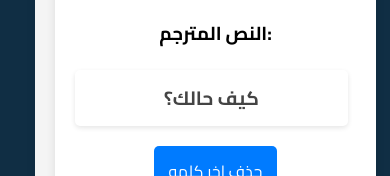
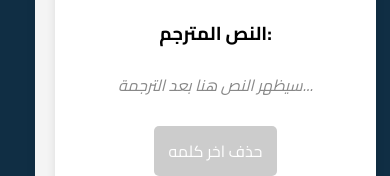
Before and after one commit to ahmedkhafagy800/signify, a React (Create React App) app: page /live in a window 390 px wide. Shown: the part 1404-1580 px from the top of the page. Built offline with nearby package versions, Linux system fonts and the light colour scheme; no server answers.

Commit message:
update style for mobile devices

```diff
--- a/src/components/LiveCamera.js
+++ b/src/components/LiveCamera.js
@@ -11,7 +11,7 @@ const LiveCamera = () => {
     const streamRef = useRef(null);
 
     useEffect(() => {
-        appendTranslatedText("كيف حالك؟");
+        // appendTranslatedText("كيف حالك؟");
         const startCamera = async () => {
             try {
                 const stream = await navigator.mediaDevices.getUserMedia({ video: true });
--- a/src/index.js
+++ b/src/index.js
@@ -1,6 +1,6 @@
 import React from 'react';
 import ReactDOM from 'react-dom/client';
-import { BrowserRouter } from 'react-router-dom'; // تأكدي من استيراده
+import { BrowserRouter } from 'react-router-dom';
 import './index.css';
 import App from './App';
 import reportWebVitals from './reportWebVitals';
```
